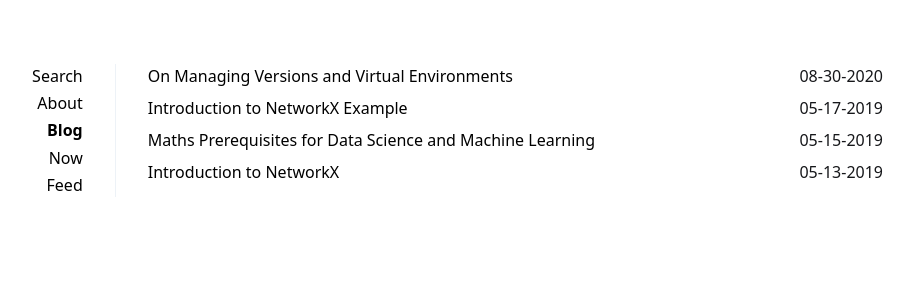
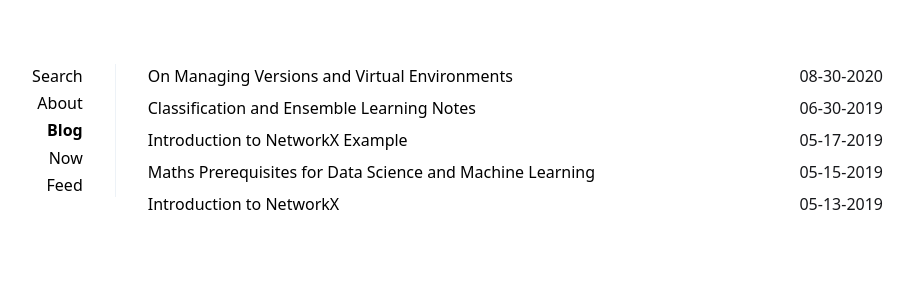
Before and after one commit to avinashbhat/avinashbhat.github.io, a Jekyll site: the page built from index.html, in a window 1280 px wide. Shown: the top 300 px of the page, without its empty margins (205-1119 px from the left). Built offline with Jekyll 4.4.1, drawn with Linux system fonts in a browser that asks for light colours; a file with an impossible date is left out.

Commit message:
Update 2019-06-30-Classification-and-Ensemble-Learning-Notes.md

```diff
--- a/_posts/2019-06-30-Classification-and-Ensemble-Learning-Notes.md
+++ b/_posts/2019-06-30-Classification-and-Ensemble-Learning-Notes.md
@@ -3,7 +3,7 @@ layout: post
 title: Classification and Ensemble Learning Notes
 description: Classification and Ensemble Learning Notes
 summary: Classification and Ensemble Learning Notes
-date: {}
+date: 2019-06-30T00:00:00.000Z
 category: blog
 comments: true
 tags:
```
